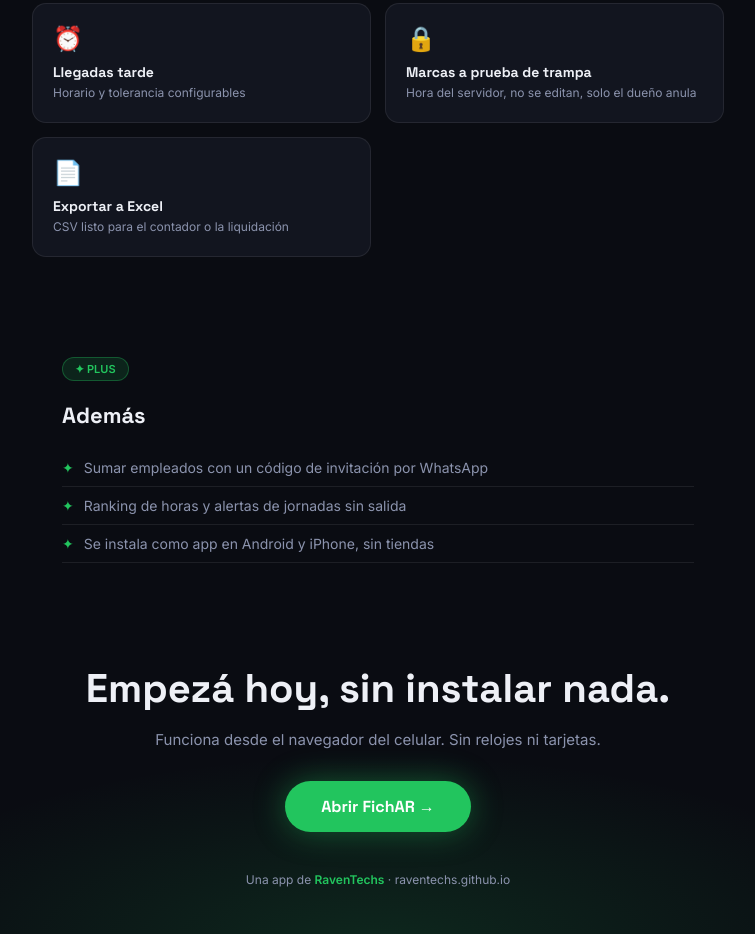
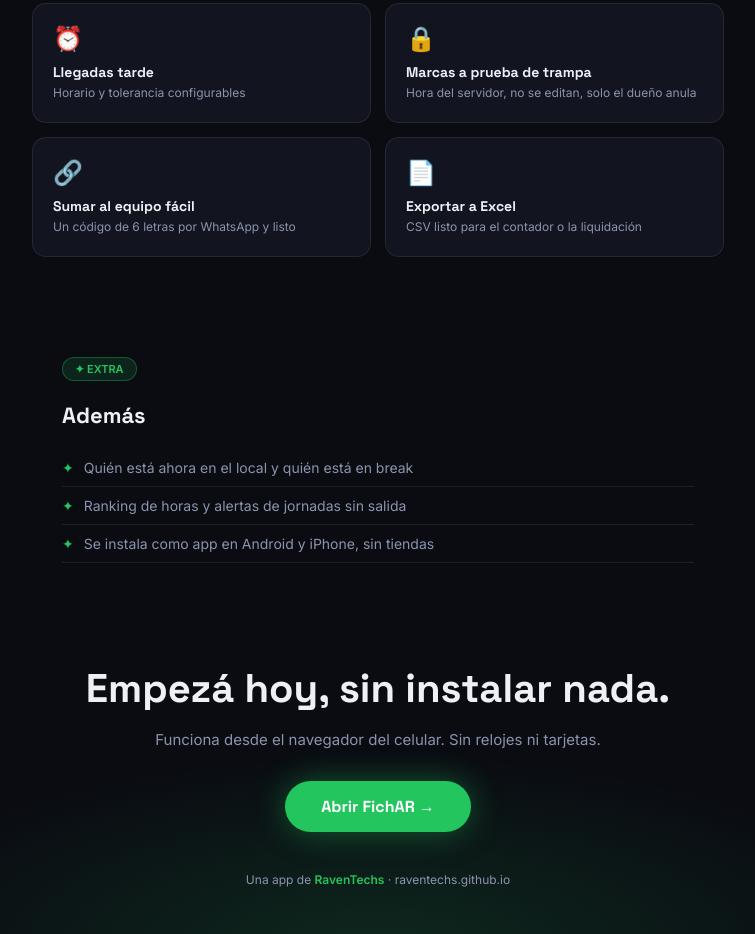
Before and after one commit to raventechs/raventechs.github.io, a plain HTML site: page folletos/folleto-fichar.html in a window 1280 px wide. Shown: the part 1759-2693 px from the top of the page, without its empty margins (262-1017 px from the left). Drawn offline with Linux system fonts and the light colour scheme.

Commit message:
Folleto FichAR: grilla pareja
Co-Authored-By: Claude Opus 5.5 <noreply@anthropic.com>
Claude-Session: https://claude.ai/code/session_01HsEdFNnwdyqzRfm9PAGTet

```diff
--- a/folletos/folleto-fichar.html
+++ b/folletos/folleto-fichar.html
@@ -69,15 +69,15 @@ Tu equipo marca desde el celular.</h1>
 <section class="features">
   <h2>Qué incluye FichAR</h2>
   <div class="feat-grid">
-    <div class="feat"><span class="feat-icon">👆</span><div class="feat-title">Marcar en un toque</div><div class="feat-desc">Entrada, break y salida con un botón grande. El empleado no ve nada más.</div></div><div class="feat"><span class="feat-icon">📍</span><div class="feat-title">Ubicación solo al marcar</div><div class="feat-desc">Confirma que está en el local. Sin seguimiento.</div></div><div class="feat"><span class="feat-icon">📊</span><div class="feat-title">Panel del dueño</div><div class="feat-desc">Quién está ahora, horas por empleado y gráfico por día</div></div><div class="feat"><span class="feat-icon">⏰</span><div class="feat-title">Llegadas tarde</div><div class="feat-desc">Horario y tolerancia configurables</div></div><div class="feat"><span class="feat-icon">🔒</span><div class="feat-title">Marcas a prueba de trampa</div><div class="feat-desc">Hora del servidor, no se editan, solo el dueño anula</div></div><div class="feat"><span class="feat-icon">📄</span><div class="feat-title">Exportar a Excel</div><div class="feat-desc">CSV listo para el contador o la liquidación</div></div>
+    <div class="feat"><span class="feat-icon">👆</span><div class="feat-title">Marcar en un toque</div><div class="feat-desc">Entrada, break y salida con un botón grande. El empleado no ve nada más.</div></div><div class="feat"><span class="feat-icon">📍</span><div class="feat-title">Ubicación solo al marcar</div><div class="feat-desc">Confirma que está en el local. Sin seguimiento.</div></div><div class="feat"><span class="feat-icon">📊</span><div class="feat-title">Panel del dueño</div><div class="feat-desc">Quién está ahora, horas por empleado y gráfico por día</div></div><div class="feat"><span class="feat-icon">⏰</span><div class="feat-title">Llegadas tarde</div><div class="feat-desc">Horario y tolerancia configurables</div></div><div class="feat"><span class="feat-icon">🔒</span><div class="feat-title">Marcas a prueba de trampa</div><div class="feat-desc">Hora del servidor, no se editan, solo el dueño anula</div></div><div class="feat"><span class="feat-icon">🔗</span><div class="feat-title">Sumar al equipo fácil</div><div class="feat-desc">Un código de 6 letras por WhatsApp y listo</div></div><div class="feat"><span class="feat-icon">📄</span><div class="feat-title">Exportar a Excel</div><div class="feat-desc">CSV listo para el contador o la liquidación</div></div>
   </div>
 </section>
 
 <section class="plus-section">
-  <div class="plus-badge">✦ PLUS</div>
+  <div class="plus-badge">✦ EXTRA</div>
   <h2 style="font-family:Space Grotesk,sans-serif;font-size:22px;font-weight:700;margin-bottom:20px;">Además</h2>
   <ul class="plus-list">
-    <li>Sumar empleados con un código de invitación por WhatsApp</li><li>Ranking de horas y alertas de jornadas sin salida</li><li>Se instala como app en Android y iPhone, sin tiendas</li>
+    <li>Quién está ahora en el local y quién está en break</li><li>Ranking de horas y alertas de jornadas sin salida</li><li>Se instala como app en Android y iPhone, sin tiendas</li>
   </ul>
 </section>
 
```
